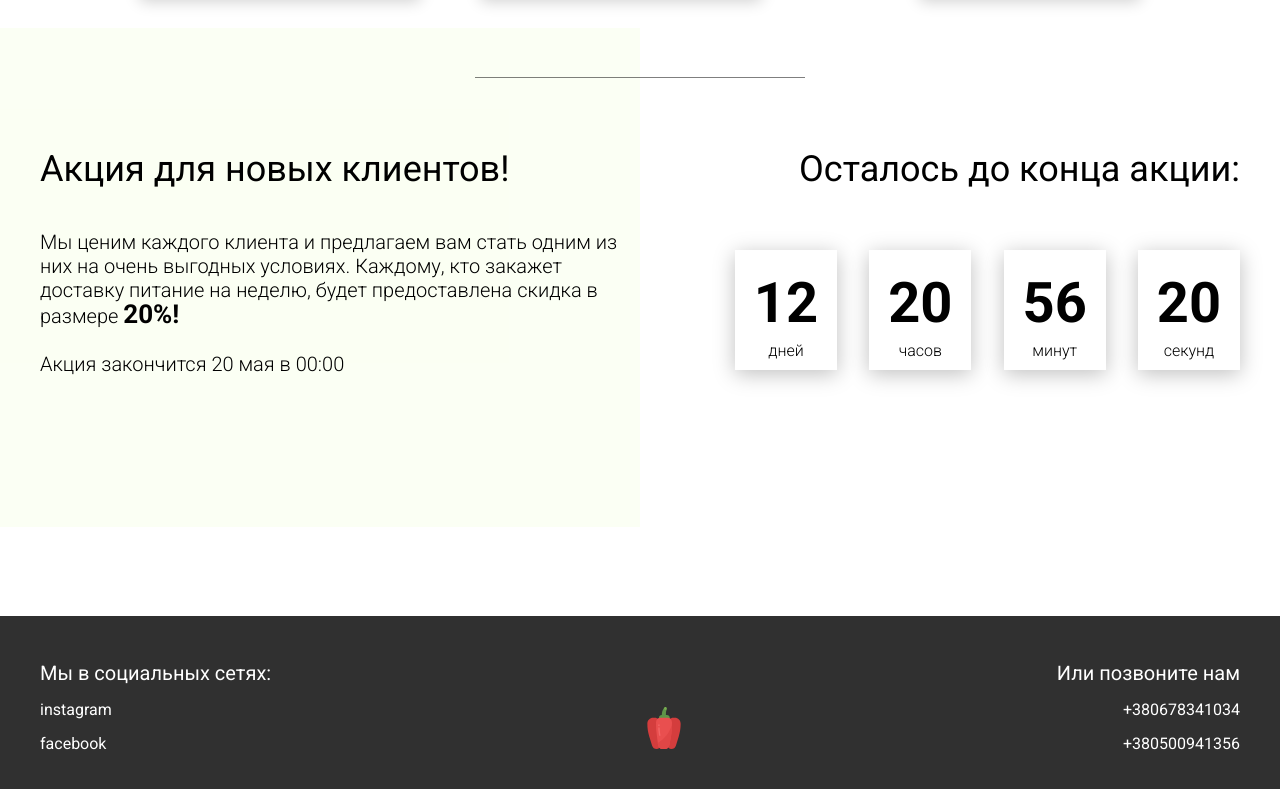
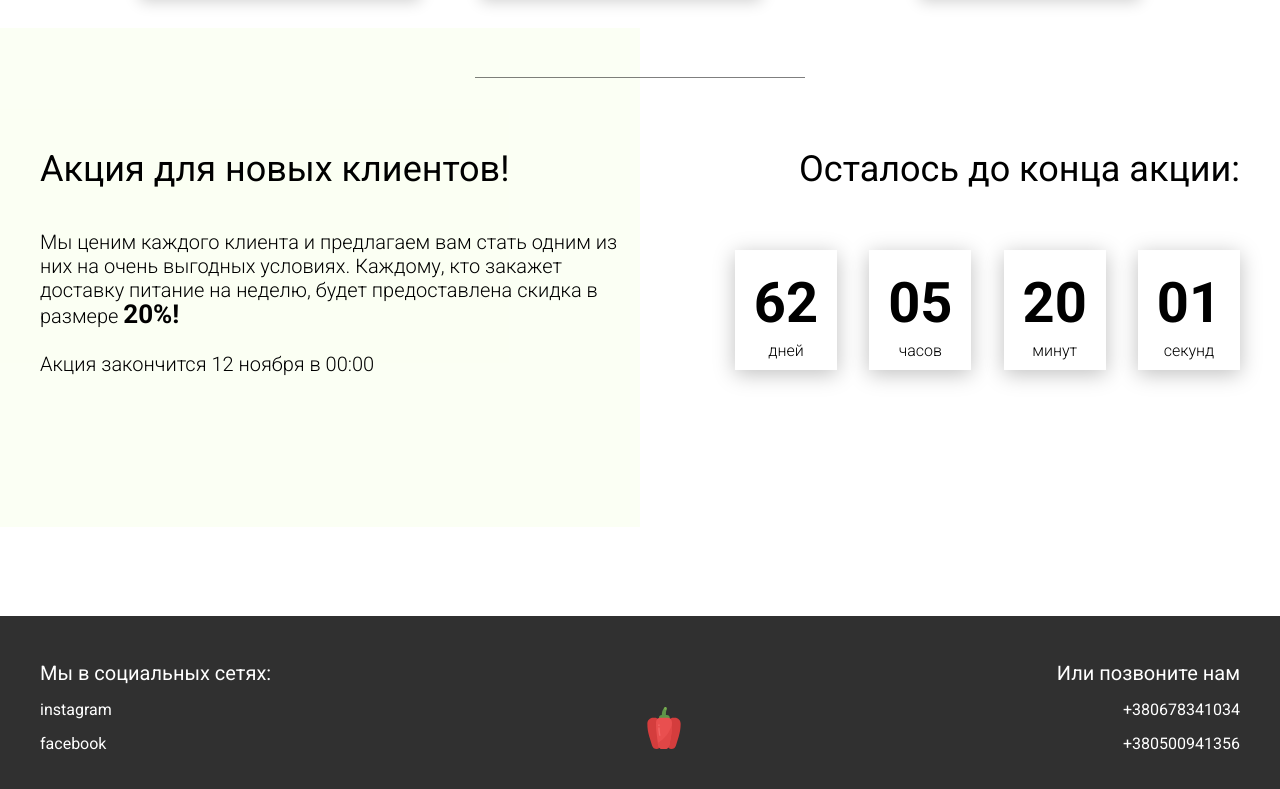
Before and after one commit to m1arsen/Healthy-Food, a plain HTML site: page index.html in a window 1280 px wide. Shown: the part 3448-4237 px from the top of the page. Drawn offline with Linux system fonts and the light colour scheme.

Commit message:
feat: adding logic to the timer

```diff
--- a/index.html
+++ b/index.html
@@ -242,7 +242,7 @@
                     Мы ценим каждого клиента и предлагаем вам стать одним из них на очень выгодных условиях.
                     Каждому, кто закажет доставку питание на неделю, будет предоставлена скидка в размере <span>20%!</span>
                     <br><br>
-                    Акция закончится 20 мая в 00:00
+                    Акция закончится 12 ноября в 00:00
                 </div>
             </div>
             <div class="promotion__timer">
--- a/js/script.js
+++ b/js/script.js
@@ -36,4 +36,67 @@ document.addEventListener('DOMContentLoaded', () => {
       })
     }
   })
+
+  // Таймер
+
+  const deadline = '2024-11-11';
+
+  function getTimeRemaining(endtime) {
+    let days, hours, minutes, seconds;
+
+    const t = Date.parse(endtime) - Date.parse(new Date());
+
+    if(t <= 0) {
+      days = 0;
+      hours = 0;
+      minutes = 0;
+      seconds = 0;
+    } else {
+      days = Math.floor(t / (1000 * 60 * 60 * 24)),
+      hours = Math.floor((t / (1000 * 60 * 60)) % 24),
+      minutes = Math.floor((t / (1000 * 60)) % 60),
+      seconds = Math.floor((t / 1000) % 60);
+    }
+
+    return {
+      'total': t,
+      days,
+      hours,
+      minutes,
+      seconds
+    }
+  }
+
+  function getZero(num) {
+    if (num >= 0 && num < 10) {
+      return `0${num}`;
+    } else {
+      return num;
+    }
+  }
+
+  function setClock(selector, endtime) {
+    const timer = document.querySelector(selector),
+          days = timer.querySelector('#days'),
+          hours = timer.querySelector('#hours'),
+          minutes = timer.querySelector('#minutes'),
+          seconds = timer.querySelector('#seconds');
+
+    const timeInterval = setInterval(updateClock, 1000);
+
+    updateClock();
+
+    function updateClock() {
+      const t = getTimeRemaining(endtime);
+
+      days.textContent = getZero(t.days);
+      hours.textContent = getZero(t.hours);
+      minutes.textContent = getZero(t.minutes);
+      seconds.textContent = getZero(t.seconds);
+
+      if(t.total <= 0) clearInterval(timeInterval);
+    }
+  }
+
+  setClock('.timer', deadline);
 })
```
